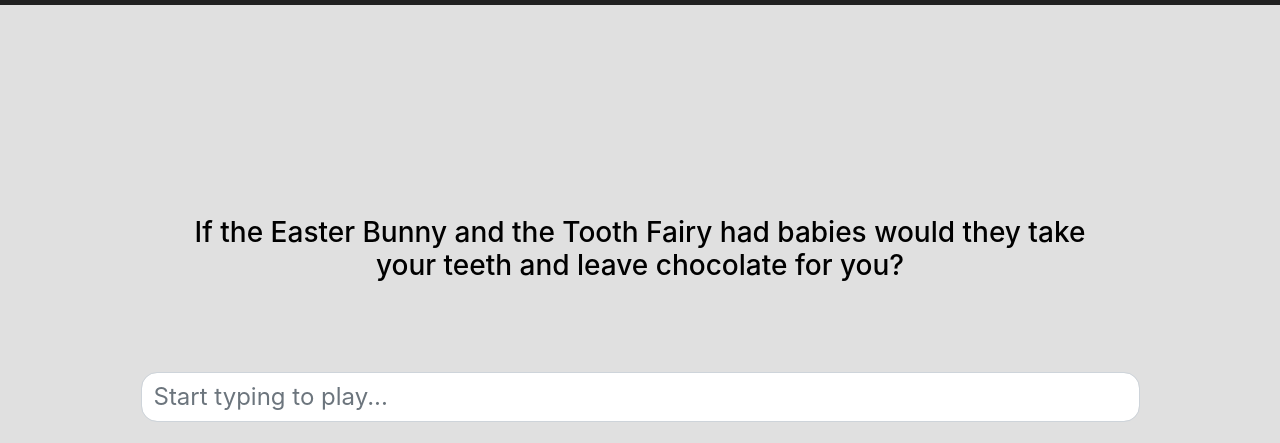
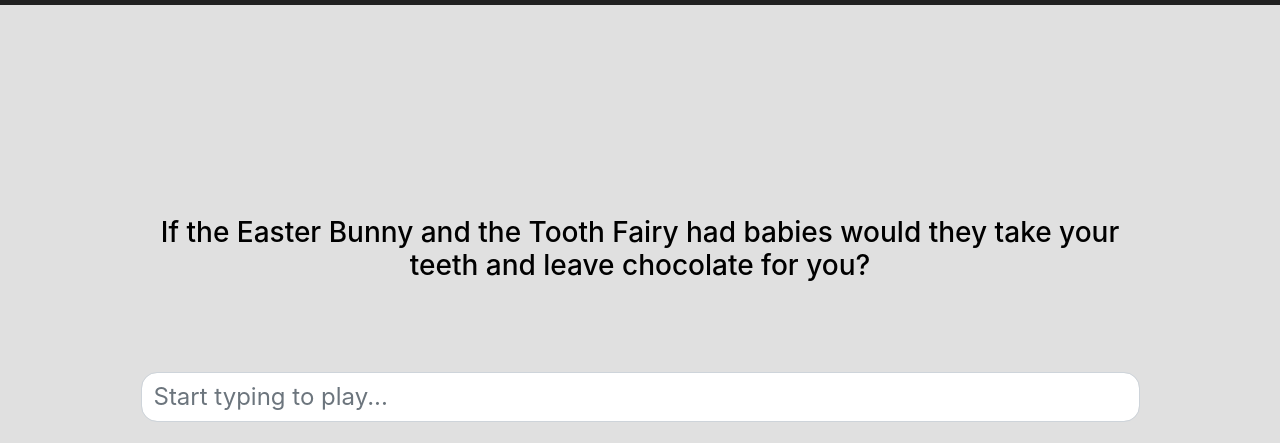
Before and after one commit to jacobcritch/typebeast, a plain HTML site: page index.html in a window 1280 px wide. Shown: the part 70-513 px from the top of the page. Drawn offline with nearby package versions, Linux system fonts and the light colour scheme.

Commit message:
Fixed weird overlap bug

```diff
--- a/index.html
+++ b/index.html
@@ -18,10 +18,9 @@
 	<div class="container" id='gamecontainer'>
 		<div class="row" id='gtcontainer'>
 			<h3
-			style="color: black; width: 88%;  display: flex;
+			style="color: black;
 			overflow-y: auto;
 			align-content: center;
-			flex-direction: column;
 			top: 50%;
 			margin-top: 5%;"
 
--- a/main.css
+++ b/main.css
@@ -24,14 +24,13 @@ body {
 }
 
 #gtcontainer {
-	height:30%; //ADD THIS
-	width:15%;
+	height:30%;
 	overflow-y: scroll;
 	margin-bottom: 0%;
 	padding-right: 5%;
 	padding-left: 5%;
 	text-align: center;
-	align-content: center;
+	align-items: center;
 	justify-content: center;
 }
 
```
Also changed, not shown: main_source.js.tmp.html (added, +1 -0 lines), main_source.js (line endings or trailing spaces), 1 other file.
